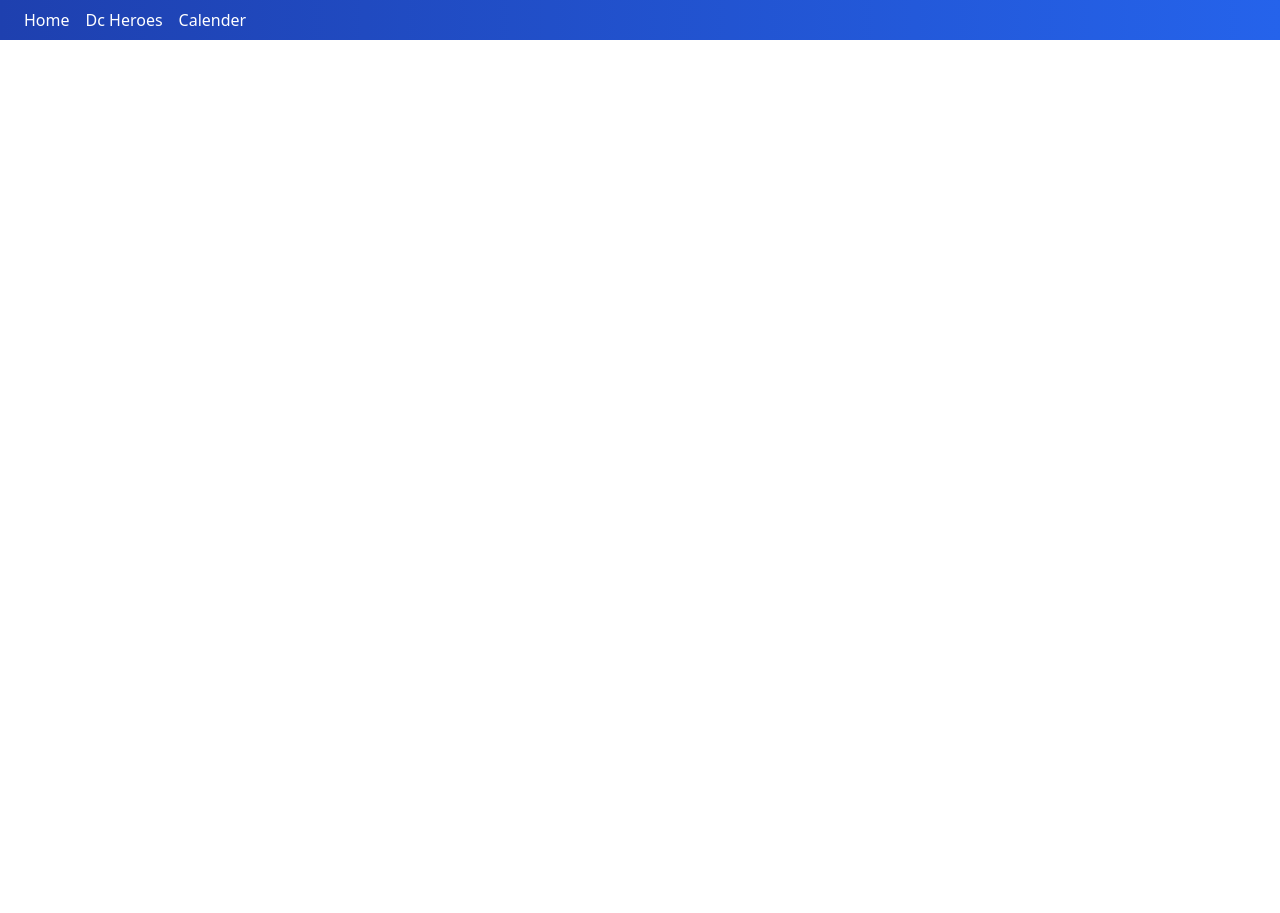
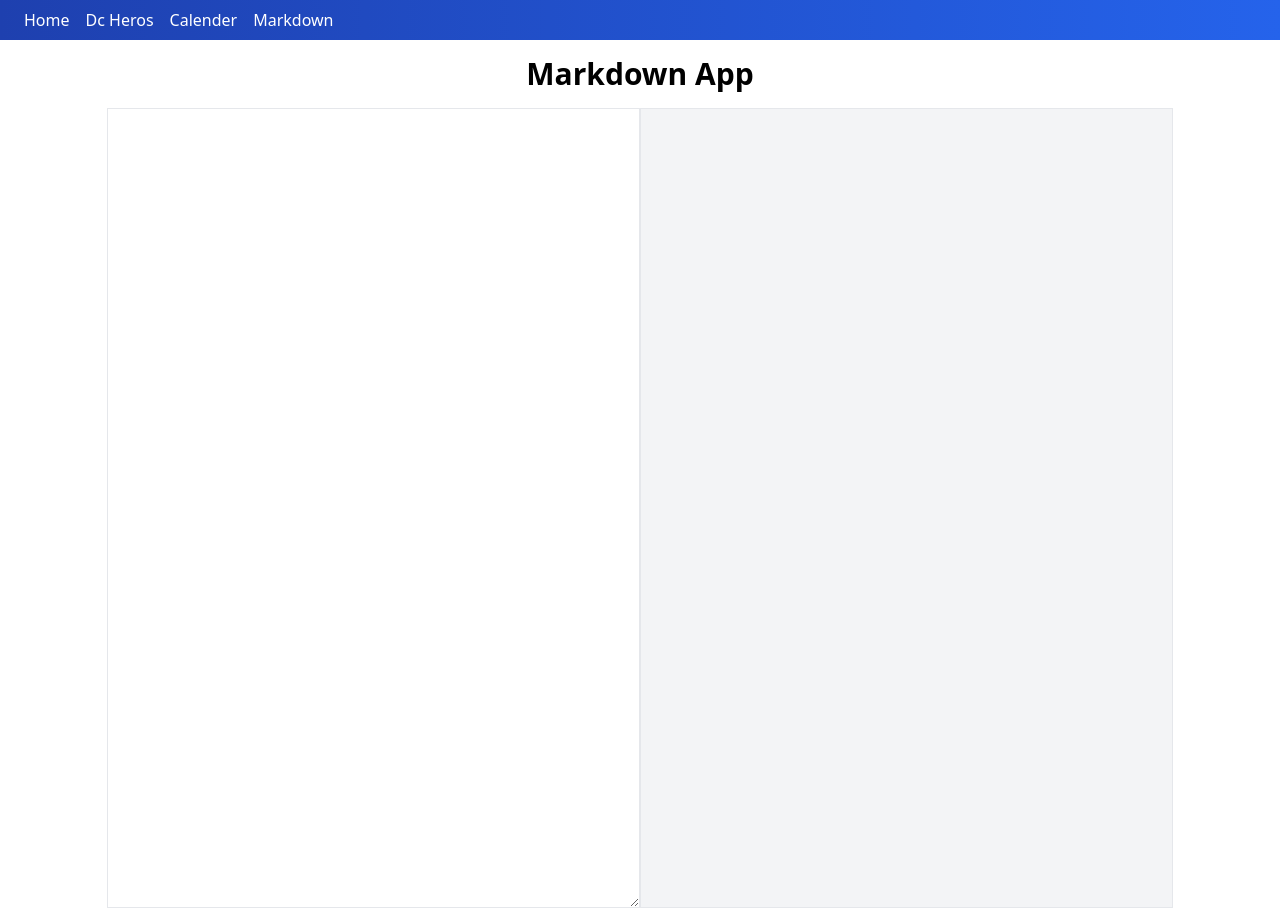
Before and after one commit to ProMahmudul/vue-10-apps, a Vue app: page /markdown in a window 1280 px wide. Before the commit the page ends 800 px from the top, so only its background shows below. Built offline with nearby package versions, Linux system fonts and the light colour scheme.

Commit message:
Markdown added

```diff
--- a/package.json
+++ b/package.json
@@ -11,6 +11,7 @@
     "@tailwindcss/postcss7-compat": "^2.0.2",
     "autoprefixer": "^9.8.6",
     "core-js": "^3.6.5",
+    "marked": "^1.2.9",
     "postcss": "^7.0.35",
     "tailwindcss": "npm:@tailwindcss/postcss7-compat@^2.0.2",
     "vue": "^3.0.0",
--- a/src/components/AppHeader.vue
+++ b/src/components/AppHeader.vue
@@ -2,11 +2,20 @@
   <nav
     class="w-full bg-gradient-to-r from-blue-800 to-blue-600 text-white px-4 py-2"
   >
-    <router-link class="mx-2" to="/">Home</router-link>
-    <router-link class="mx-2" to="/dc-heros">Dc Heroes</router-link>
-    <router-link class="mx-2" to="/calender">Calender</router-link>
+    <router-link v-for="item in list" :key="item.to" class="mx-2" :to="item.to"> {{ item.title }} </router-link>
   </nav>
 </template>
 <script>
-export default {};
+export default {
+  data() {
+    return {
+      list: [
+        { title: "Home", to: "/" },
+        { title: "Dc Heros", to: "/dc-heros" },
+        { title: "Calender", to: "/calender" },
+        { title: "Markdown", to: "/markdown" },
+      ],
+    };
+  },
+};
 </script>
--- /dev/null
+++ b/src/pages/Markdown.vue
@@ -0,0 +1,39 @@
+<template>
+  <div class="flex flex-wrap w-full">
+    <h1 class="w-full text-center text-3xl my-4 font-bold">Markdown App</h1>
+    <section class="flex m-auto w-10/12 h-screen">
+      <article class="w-1/2 border">
+        <textarea
+          class="w-full h-full"
+          :value="text"
+          @input="update"
+        ></textarea>
+      </article>
+      <article class="w-1/2 border bg-gray-100" v-html="markedText"></article>
+    </section>
+  </div>
+</template>
+
+<script>
+import marked from "marked";
+import debounce from "../utilities/mixins/debounce";
+export default {
+  mixins: [debounce],
+  data() {
+    return {
+      text: ""
+    };
+  },
+  computed: {
+    markedText() {
+      return marked(this.text);
+    },
+  },
+  methods: {
+    update(e) {
+      const task = () => (this.text = e.target.value);
+      this.debounce(task);
+    },
+  },
+};
+</script>
--- a/src/router.js
+++ b/src/router.js
@@ -2,11 +2,13 @@
 import DcHeroes from './pages/DcHeroes';
 import Calender from './pages/Calender';
 import Home from './pages/Home';
+import Markdown from './pages/Markdown';
 
 const routes = [
      { path: '/', component: Home },
      { path: '/dc-heros', component: DcHeroes },
-     { path: '/calender', component: Calender }
+     { path: '/calender', component: Calender },
+     { path: '/markdown', component: Markdown }
 ]
 
 const router = createRouter({
--- /dev/null
+++ b/src/utilities/mixins/debounce.js
@@ -0,0 +1,13 @@
+export default {
+     data() {
+          return {
+               timeout: "",
+          }
+     },
+     methods: {
+          debounce(func, wait = 1000) {
+               clearTimeout(this.timeout);
+               this.timeout = setTimeout(func, wait);
+          },
+     },
+}
```
Also changed, not shown: 1 other file (tests, documents, lock files or other folders).
